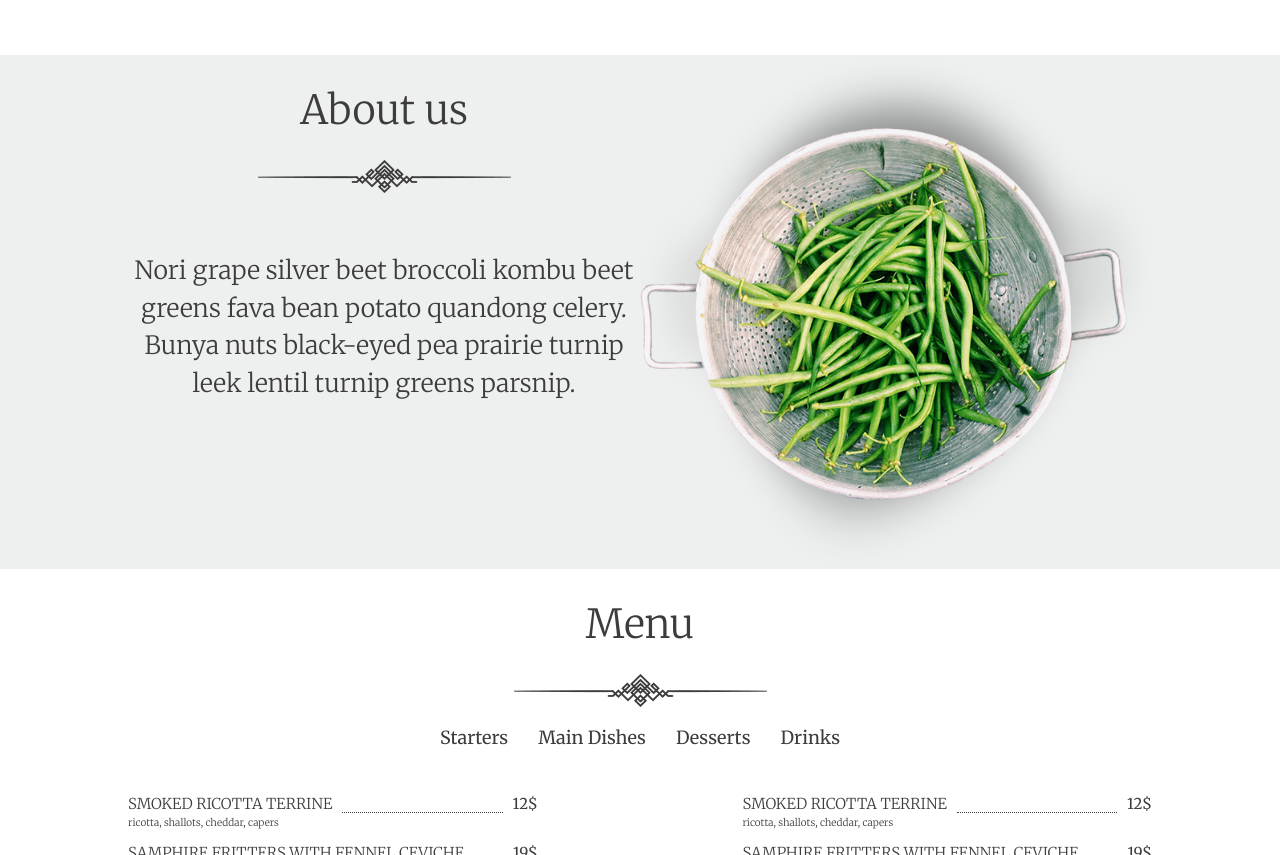
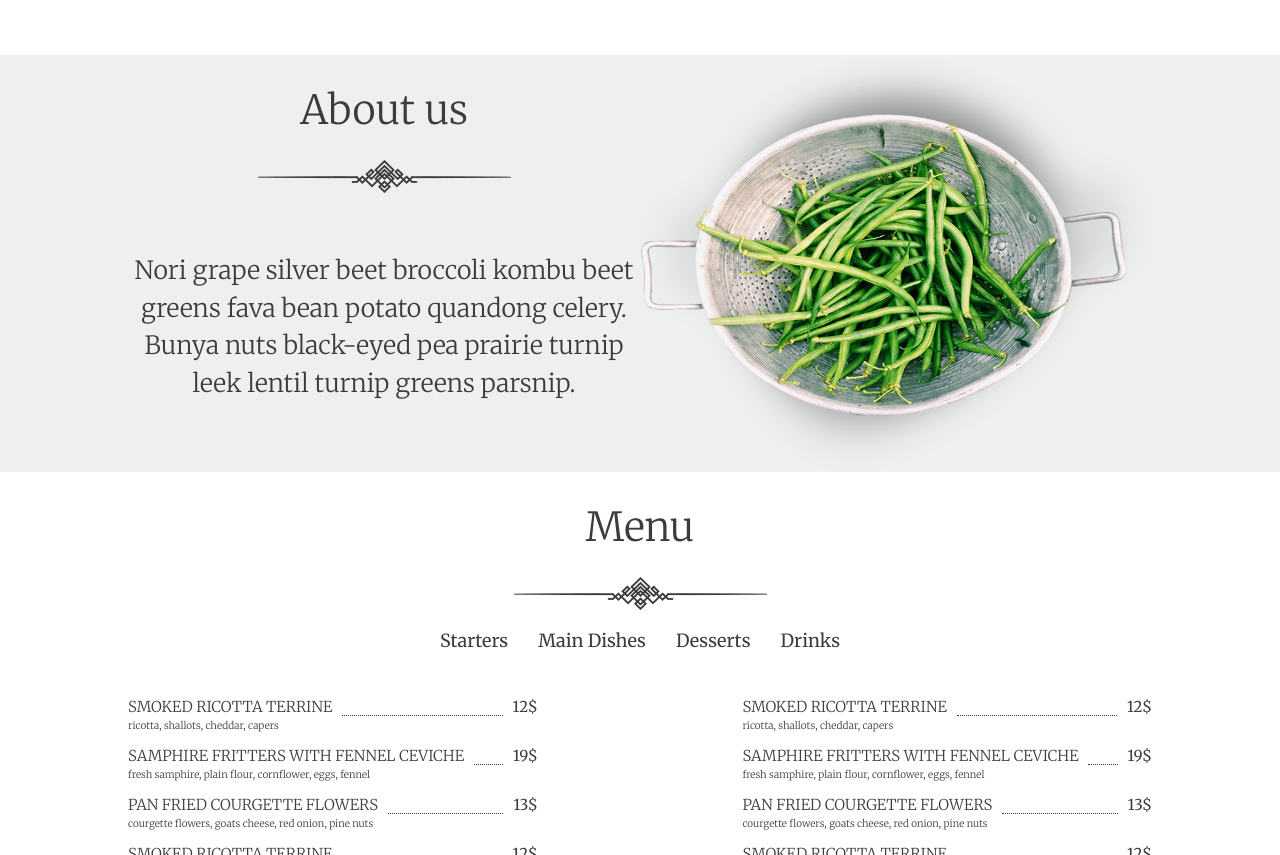
Before and after one commit to tweety18/tweety18.github.io, a plain HTML site: page index3.html in a window 1280 px wide. Shown: the part 1720-2575 px from the top of the page. Drawn offline with Linux system fonts and the light colour scheme.

Commit message:
better about us block

```diff
--- a/index3.html
+++ b/index3.html
@@ -225,7 +225,7 @@
 				</div> <!-- col-md-8_5 -->
 				<div class="col-md-8_5 display">
 					<div class="shadow">
-						<img src="veggie_images/about_us_photo.png" alt="" class="sause-pan_img">
+						<div class="sause-pan_img"></div>
 					</div>
 				</div> <!-- col-md-8_5 -->
 			</div> <!-- container -->
--- a/style3.css
+++ b/style3.css
@@ -285,7 +285,14 @@ body {
 	background-size: 100% 100%;
 	display: flex;
     justify-content: center;
+}
 
+.sause-pan_img {
+	background: url(veggie_images/about_us_photo.png) no-repeat;
+	background-position: center center;
+	background-size: 100% 100%;
+	display: flex;
+    justify-content: center;
 }
 
 .sause-pan_img, .shadow {
```
